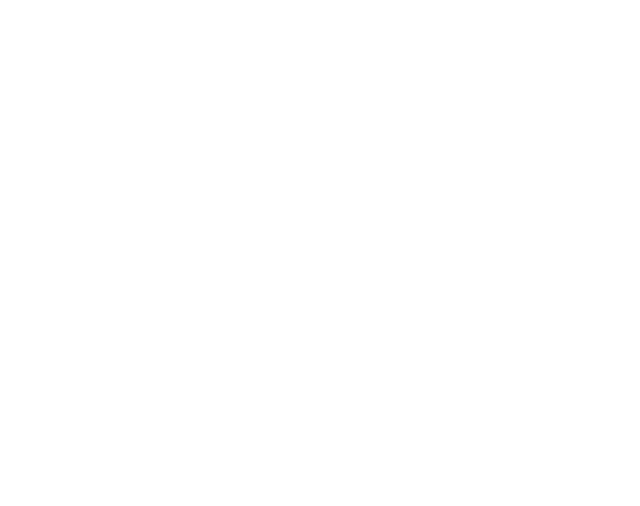
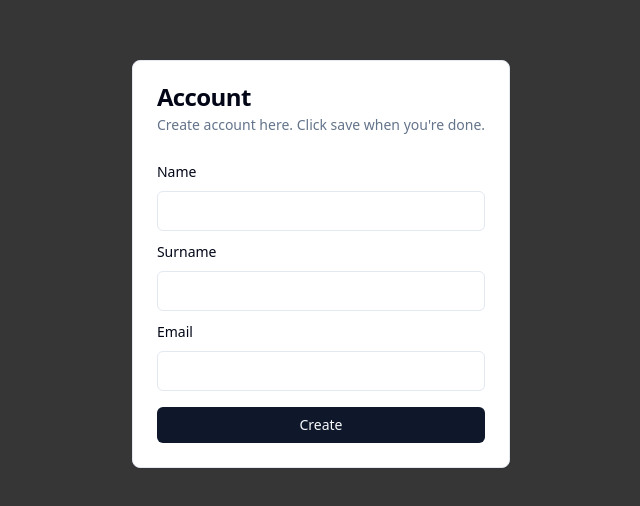
Before and after one commit to demczenko/demczenko.github.io, a React (Vite) app: page /login in a window 1280 px wide. Shown: the part 136-642 px from the top of the page, without its empty margins (319-959 px from the left). Built offline with nearby package versions, Linux system fonts and the light colour scheme; data requests are answered from the project's data file.

Commit message:
login user

```diff
--- a/src/App.jsx
+++ b/src/App.jsx
@@ -7,7 +7,7 @@
   return (
     <Layout>
       <Sidebar />
-      <div className="bg-[#363636] w-full">
+      <div className="bg-[#363636] flex-grow">
         <Outlet />
       </div>
       <Toaster />
--- a/src/hooks/useUsers.js
+++ b/src/hooks/useUsers.js
@@ -43,8 +43,9 @@
 
   const set = async (new_data_table) => {
     try {
-      await UserService.set(new_data_table);
-      setData((prev) => [...prev, new_data_table]);
+      const new_user = await UserService.set(new_data_table);
+      setData((prev) => [...prev, new_user]);
+      return new_user;
     } catch (error) {}
   };
 
--- /dev/null
+++ b/src/pages/Login/Login.jsx
@@ -0,0 +1,142 @@
+import { Button } from "@/components/ui/button";
+import {
+  Card,
+  CardContent,
+  CardDescription,
+  CardHeader,
+  CardTitle,
+} from "@/components/ui/card";
+import { Input } from "@/components/ui/input";
+import { useForm } from "react-hook-form";
+import {
+  Form,
+  FormControl,
+  FormField,
+  FormItem,
+  FormLabel,
+  FormMessage,
+} from "@/components/ui/form";
+import { v4 as uuidv4 } from "uuid";
+import { useToast } from "@/components/ui/use-toast";
+import { Toaster } from "@/components/ui/toaster";
+import { useUsers } from "@/hooks/useUsers";
+import { useNavigate } from "react-router-dom";
+
+export function Login() {
+  const navigator = useNavigate();
+  const { data: users, isError, isLoading, update, set } = useUsers();
+  const { toast } = useToast();
+
+  const form = useForm({
+    defaultValues: {
+      first_name: "",
+      last_name: "",
+      email: "",
+    },
+  });
+
+  const validateFormInput = (formData, cb) => {
+    for (const key in formData) {
+      const value = formData[key];
+      if (value.trim().length < 1) {
+        form.setError(key, {
+          type: "required",
+          message: "Please, enter valid value",
+        });
+        return;
+      }
+    }
+
+    cb(formData);
+  };
+
+  const onSubmit = (formData) => {
+    const new_user = {
+      ...formData,
+      id: uuidv4(),
+      role: "user",
+      full_name: formData.first_name + " " + formData.last_name,
+    };
+    const isSuccess = set(new_user);
+    if (isSuccess) {
+      toast({
+        variant: "success",
+        title: "Account created",
+        description: "Account has been successfully created",
+      });
+      navigator("");
+    } else {
+      toast({
+        variant: "destructive",
+        title: "Something went wrong",
+        description: "Please try again later.",
+      });
+    }
+  };
+  return (
+    <div className="flex justify-center items-center h-screen bg-[#363636]">
+      <Card>
+        <CardHeader>
+          <CardTitle>Account</CardTitle>
+          <CardDescription>
+            Create account here. Click save when you're done.
+          </CardDescription>
+        </CardHeader>
+        <CardContent className="space-y-2">
+          <Form {...form}>
+            <form
+              className="flex flex-col gap-2"
+              onSubmit={form.handleSubmit((formData) =>
+                validateFormInput(formData, onSubmit)
+              )}>
+              <FormField
+                control={form.control}
+                name={"first_name"}
+                render={({ field }) => (
+                  <FormItem>
+                    <FormLabel>Name</FormLabel>
+                    <FormControl>
+                      <Input {...field} />
+                    </FormControl>
+                    <FormMessage />
+                  </FormItem>
+                )}
+              />
+              <FormField
+                control={form.control}
+                name={"last_name"}
+                render={({ field }) => (
+                  <FormItem>
+                    <FormLabel>Surname</FormLabel>
+                    <FormControl>
+                      <Input {...field} />
+                    </FormControl>
+                    <FormMessage />
+                  </FormItem>
+                )}
+              />
+              <FormField
+                control={form.control}
+                name={"email"}
+                render={({ field }) => (
+                  <FormItem>
+                    <FormLabel>Email</FormLabel>
+                    <FormControl>
+                      <Input type="email" {...field} />
+                    </FormControl>
+                    <FormMessage />
+                  </FormItem>
+                )}
+              />
+              <Button className="mt-2" type="submit" size="sm">
+                Create
+              </Button>
+            </form>
+          </Form>
+        </CardContent>
+      </Card>
+      <Toaster />
+    </div>
+  );
+}
+export default Login;
--- a/src/pages/Projects/ProjectsModal/HandleNewItem.jsx
+++ b/src/pages/Projects/ProjectsModal/HandleNewItem.jsx
@@ -2,7 +2,6 @@
 import {
   Form,
   FormControl,
-  FormDescription,
   FormField,
   FormItem,
   FormLabel,
--- a/src/pages/index.js
+++ b/src/pages/index.js
@@ -13,8 +13,10 @@
 import Tables from "./Tables/Tables";
 import TemplatesLayouts from "./Layouts/TemplatesLayouts";
 import Users from "./Users/Users";
+import Login from "./Login/Login";
 
 export {
+  Login,
   Users,
   TemplatesLayouts,
   Tables,
--- a/src/routes/routes.jsx
+++ b/src/routes/routes.jsx
@@ -3,6 +3,7 @@
 import {
   Component,
   Components,
+  Login,
   Project,
   Projects,
   ProjectsArchive,
@@ -91,6 +92,10 @@
         },
       ],
     },
+    {
+      path: "/login",
+      element: <Login />,
+      errorElement: <ErrorPage />,
+    },
   ],
-  { basename: "/cms-v3" }
 );
```
Also changed, not shown: db.json, 1 other file (tests, documents, lock files or other folders).
